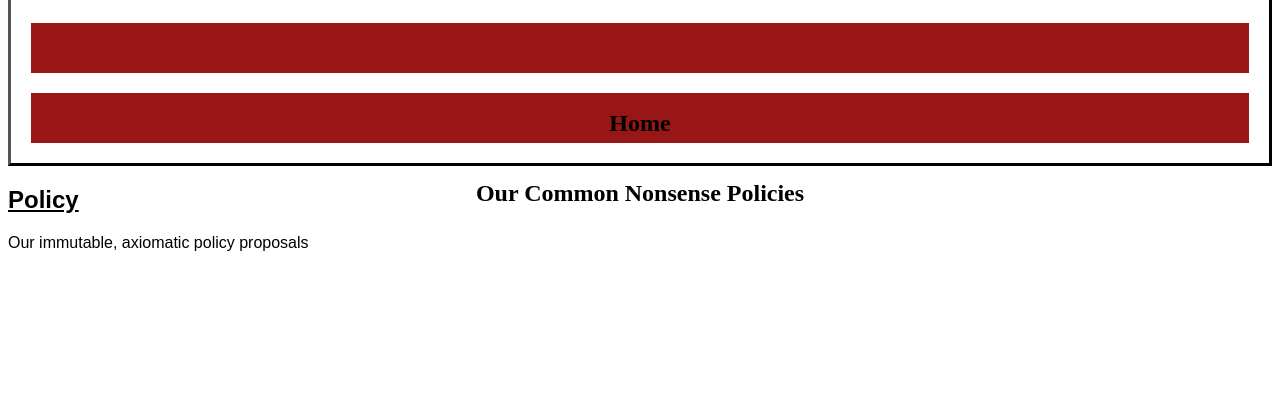
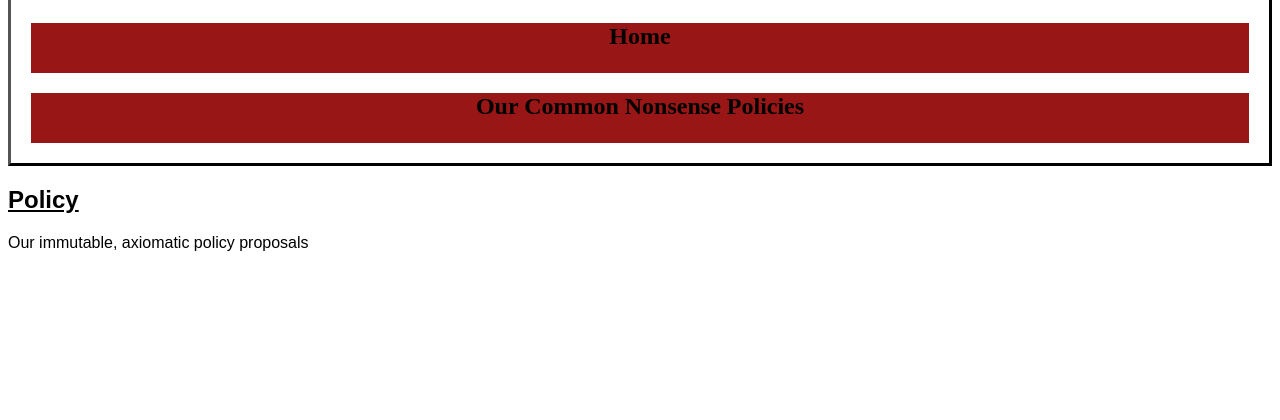
Before and after one commit to cactus-code/nzseventh.github.io, a PHP site: page / in a window 1280 px wide. Shown: the part 212-632 px from the top of the page. Run offline with PHP 8.4, Linux system fonts and the light colour scheme.

Commit message:
Update style.css

```diff
--- a/style.css
+++ b/style.css
@@ -12,7 +12,6 @@ img {
     background-color: #991616;
     margin: 20px;
     height: 50px;
-    line-height: 200px;
 }
 
 .banner_button {
```
